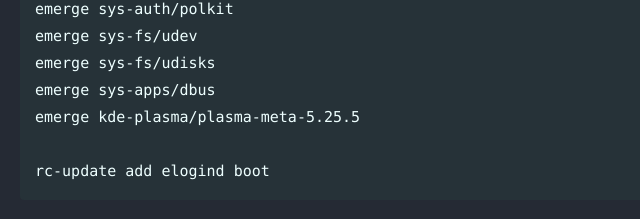
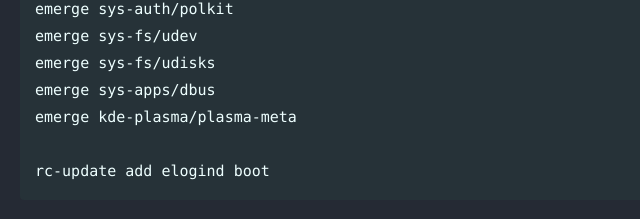
Before and after one commit to Connor-McCartney/Connor-McCartney.github.io, a Jekyll site: the page built from _pages/misc/gentoo.md, in a window 1280 px wide and 900 px high, scrolled down 5036 px. Shown: the part 655-874 px from the top of the window, without its empty margins (0-640 px from the left). Built offline with Jekyll 4.4.1, drawn with Linux system fonts in a browser that asks for light colours; cached includes are drawn as plain includes; our own code applies the rules of GitHub Pages for plain Markdown files; some of the changed text lies outside the part shown.

Commit message:
Update gentoo.md

````diff
--- a/_pages/misc/gentoo.md
+++ b/_pages/misc/gentoo.md
@@ -256,7 +256,7 @@ emerge sys-auth/polkit
 emerge sys-fs/udev
 emerge sys-fs/udisks
 emerge sys-apps/dbus
-emerge kde-plasma/plasma-meta-5.25.5
+emerge kde-plasma/plasma-meta
 
 rc-update add elogind boot
 ```
````
